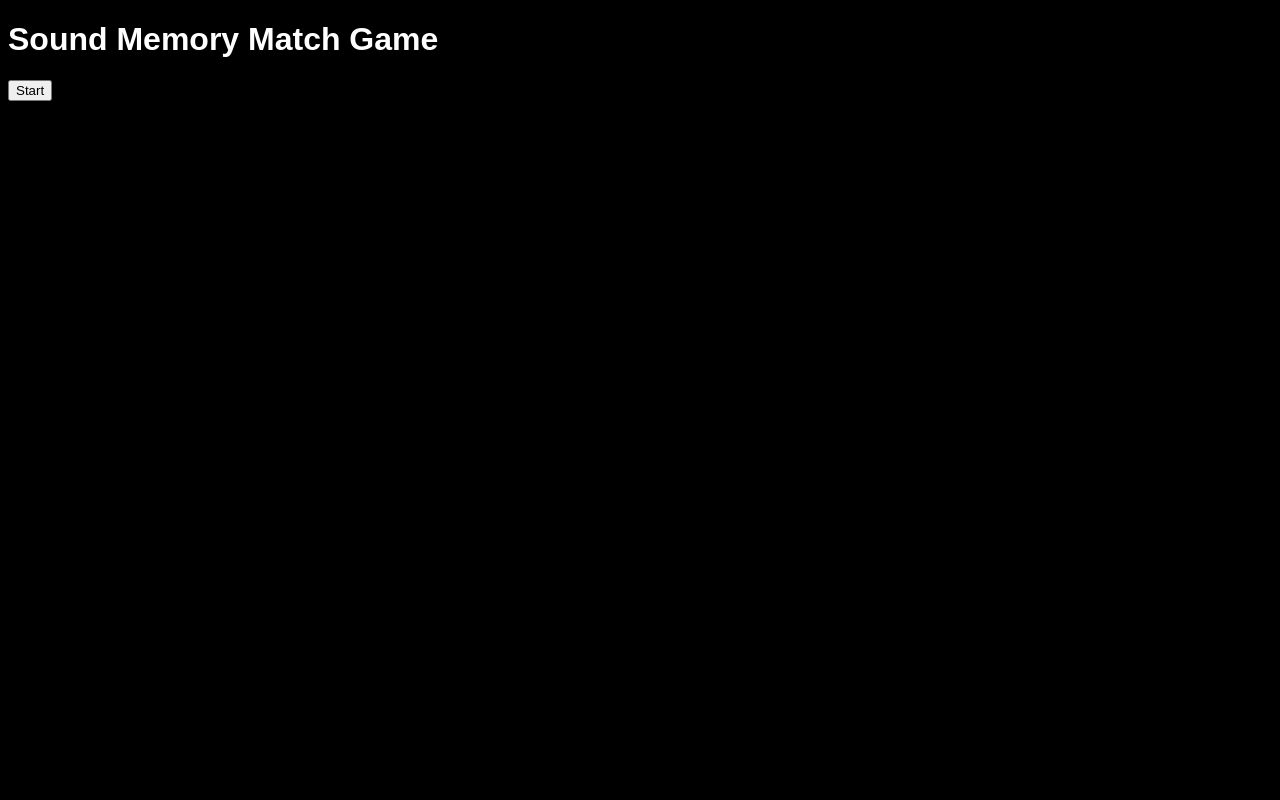
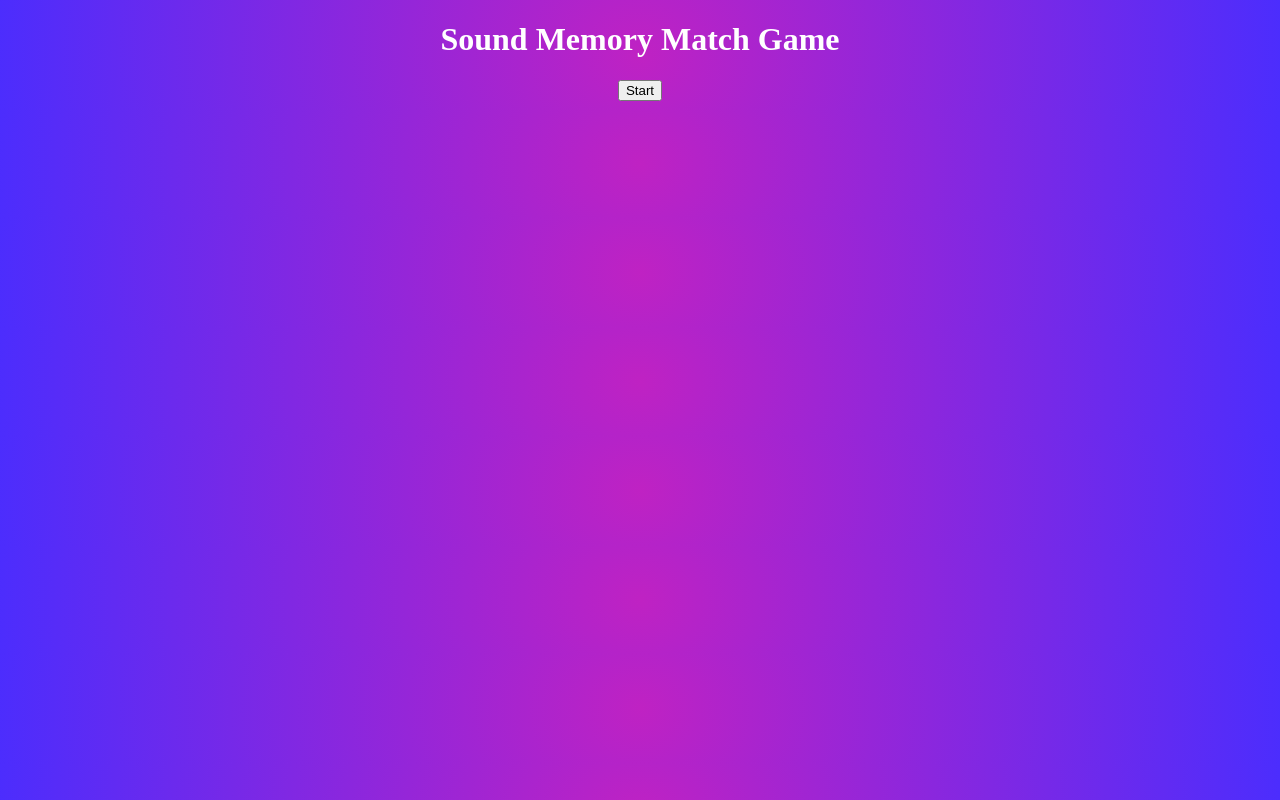
Before and after one commit to abigeez/Garner_Abigail_MemoryGameApp_Capstone, a React (Vite) app: page / in a window 1280 px wide. Built offline with nearby package versions, Linux system fonts and the light colour scheme.

Commit message:
more styling and adjustments

```diff
--- a/package.json
+++ b/package.json
@@ -10,7 +10,6 @@
     "preview": "vite preview"
   },
   "dependencies": {
-    "@fontsource-variable/dosis": "^5.0.20",
     "react": "^18.3.1",
     "react-dom": "^18.3.1"
   },
--- a/src/App.css
+++ b/src/App.css
@@ -1,11 +1,21 @@
-
-
-
-
 
 
 body{
-  background: black;
-  font-family: 'Dosis Variable', sans-serif;
-  color: white;
+  background: rgb(191,34,195);
+  background: radial-gradient(circle, rgba(191,34,195,1) 0%, rgba(76,45,253,1) 100%);
+
+
 }
+
+.App h1{
+  size: 20px;
+  color:white;
+  text-align:center;
+
+}
+
+.App {
+
+  display:block;
+  text-align:center;
+}
--- a/src/components/MemoryMatch.jsx
+++ b/src/components/MemoryMatch.jsx
@@ -1,7 +1,8 @@
 import React from 'react'
 import "../components/MemoryMatch.css";
-import '@fontsource-variable/dosis';
 
+const symbols = [1,2,3,4,5];
+const allSym = shuffle([...symbols,...symbols]);
 
 export default function MemoryMatch() {
   return (
```
Also changed, not shown: 1 other file (tests, documents, lock files or other folders).
